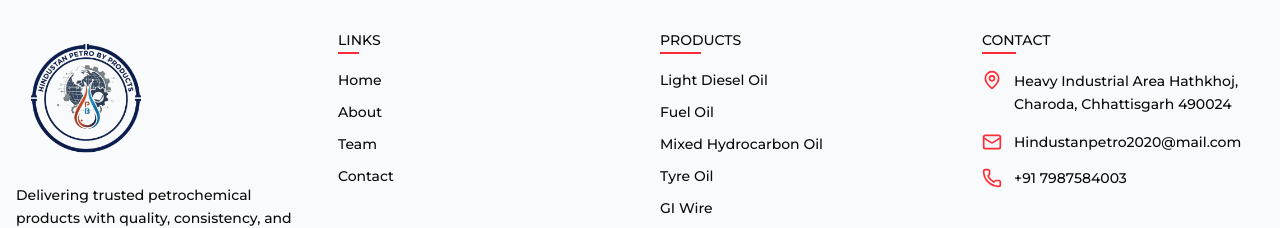
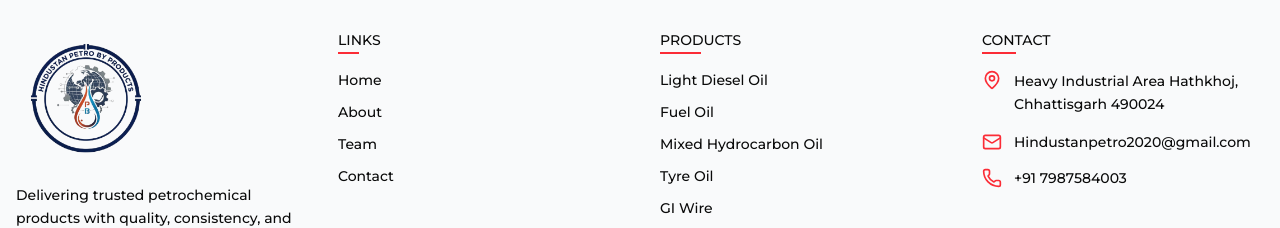
Before and after one commit to Khitishgithub/HindustanPetro, a Next.js app: page /Contact in a window 1280 px wide. Shown: the part 2134-2362 px from the top of the page. Built offline with nearby package versions, Linux system fonts and the light colour scheme.

Commit message:
UPD: Footer

```diff
--- a/app/Components/Footer.tsx
+++ b/app/Components/Footer.tsx
@@ -87,12 +87,12 @@ const Footer = () => {
               <li className="flex gap-3">
                 <MapPin className="h-5 w-5 text-red-500 shrink-0" />
                 <span className="leading-relaxed">
-                  Heavy Industrial Area Hathkhoj, Charoda, Chhattisgarh 490024
+                  Heavy Industrial Area Hathkhoj, Chhattisgarh 490024
                 </span>
               </li>
               <li className="flex items-center gap-3">
                 <Mail className="h-5 w-5 text-red-500 shrink-0" />
-                <span>Hindustanpetro2020@mail.com</span>
+                <span>Hindustanpetro2020@gmail.com</span>
               </li>
               <li className="flex items-center gap-3">
                 <Phone className="h-5 w-5 text-red-500 shrink-0" />
@@ -115,7 +115,7 @@ const Footer = () => {
 
           {/* SOCIAL ICONS */}
           <div className="flex justify-center gap-5 sm:justify-end">
-            <Link href="mailto:Hindustanpetro2020@mail.com">
+            <Link href="mailto:Hindustanpetro2020@gmail.com">
               <Mail className="h-5 w-5 cursor-pointer text-body hover:text-blue-500 transition" />
             </Link>
             <Instagram className="h-5 w-5 cursor-pointer text-body hover:text-pink-500 transition" />
--- a/app/Contact/page.tsx
+++ b/app/Contact/page.tsx
@@ -127,12 +127,12 @@ const ContactPage = () => {
             {
               icon: <MapPin size={24} />,
               title: "Our Address",
-              value: "Heavy Industrial Area Hathkhoj, Charoda,Chhattisgarh 490024",
+              value: "Heavy Industrial Area Hathkhoj, Chhattisgarh 490024",
             },
             {
               icon: <Mail size={24} />,
               title: "Email Us",
-              value: "Hindustanpetro2020@mail.com",
+              value: "Hindustanpetro2020@gmail.com",
             },
             {
               icon: <Phone size={24} />,
```
